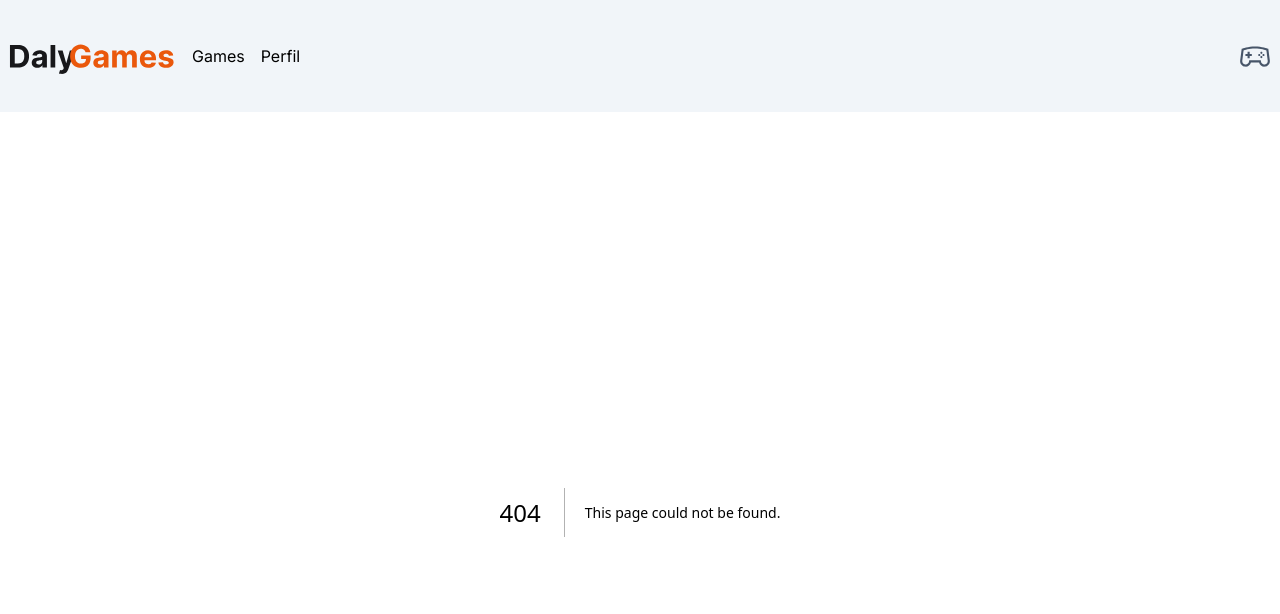
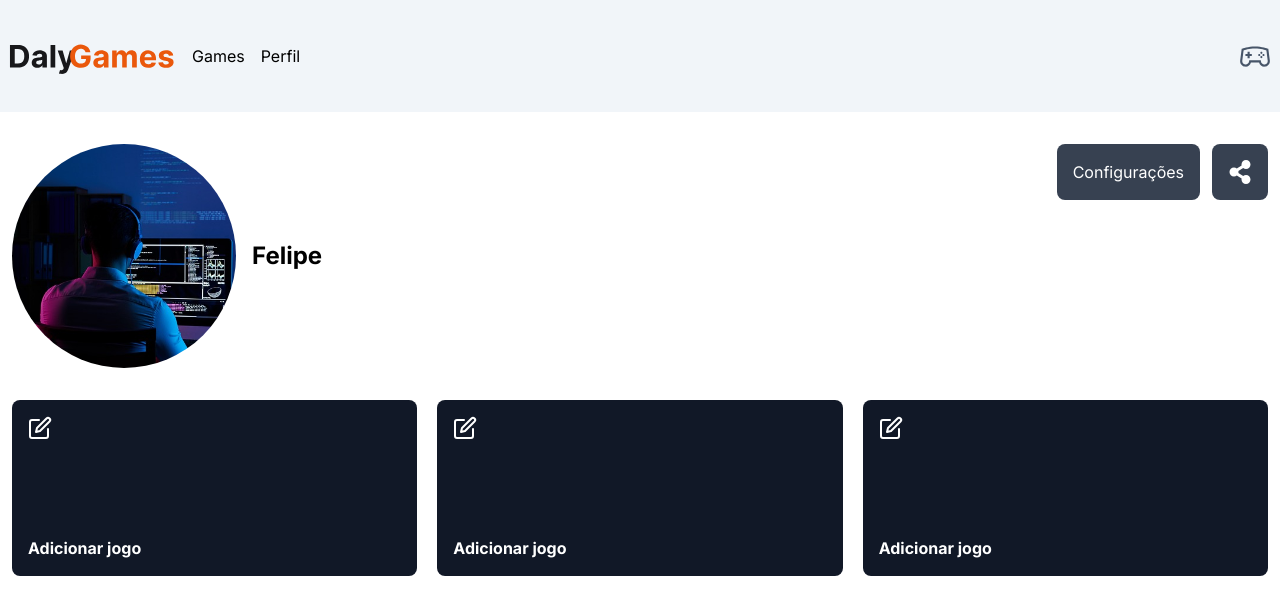
Before and after one commit to felipemariano29/daly-games, a Next.js app: page /profile in a window 1280 px wide. Before the commit this address had no page. Shown: the top 614 px of the page. Built offline with nearby package versions, Linux system fonts and the light colour scheme.

Commit message:
Created profile page

```diff
--- /dev/null
+++ b/src/app/profile/components/favorite-card/index.tsx
@@ -0,0 +1,68 @@
+"use client";
+
+import { useState } from "react";
+import { FiEdit, FiX, FiCheck } from "react-icons/fi";
+
+export function FavoriteCard() {
+  const [input, setInput] = useState("");
+  const [showInput, setShowInput] = useState(false);
+  const [gameName, setGameName] = useState("");
+
+  function handleClick() {
+    setShowInput(!showInput);
+
+    if (input !== "") {
+      setGameName(input);
+    } else {
+      setGameName("");
+    }
+
+    setInput("");
+  }
+
+  return (
+    <div className="w-full bg-gray-900 p-4 h-44 text-white rounded-lg flex justify-between flex-col">
+      {showInput ? (
+        <div className="flex items-center justify-center gap-3">
+          <input
+            value={input}
+            onChange={(e) => setInput(e.target.value)}
+            type="text"
+            placeholder="Nome do jogo"
+            className="w-full rounded-md h-8 text-black p-1"
+          />
+
+          <button
+            onClick={handleClick}
+            className="self-start hover:scale-110 duration-300"
+          >
+            <FiCheck size={24} color="#fff" />
+          </button>
+
+          <button
+            onClick={handleClick}
+            className="self-start hover:scale-110 duration-300"
+          >
+            <FiX size={24} color="#fff" />
+          </button>
+        </div>
+      ) : (
+        <button
+          onClick={handleClick}
+          className="self-start hover:scale-110 duration-300"
+        >
+          <FiEdit size={24} color="#fff" />
+        </button>
+      )}
+
+      {gameName ? (
+        <div>
+          <span className="text-white">Jogo Favorito:</span>
+          <p className="font-bold text-white">{gameName}</p>
+        </div>
+      ) : (
+        <p className="font-bold text-white">Adicionar jogo</p>
+      )}
+    </div>
+  );
+}
--- /dev/null
+++ b/src/app/profile/page.tsx
@@ -0,0 +1,49 @@
+import { Container } from "@/components/container";
+import Image from "next/image";
+import userImg from "../../../public/user.png";
+import { FaShareAlt } from "react-icons/fa";
+import { FavoriteCard } from "./components/favorite-card";
+
+export default function Profile() {
+  return (
+    <main className="w-full text-black">
+      <Container>
+        <section className="my-8 flex flex-col sm:flex-row items-center justify-between relative gap-3">
+          <div className="w-full flex items-center gap-4 text-lg flex-col sm:flex-row justify-center sm:justify-normal">
+            <Image
+              src={userImg}
+              alt="Imagem de perfil"
+              className="rounded-full size-56 object-cover"
+            />
+
+            <h1 className="font-bold text-2xl">Felipe</h1>
+          </div>
+
+          <div className="sm:absolute top-0 right-0 gap-3 flex items-center justify-center">
+            <button className="bg-gray-700 p-4 rounded-lg text-white">
+              Configurações
+            </button>
+
+            <button className="bg-gray-700 p-4 rounded-lg">
+              <FaShareAlt size={24} color="#fff" />
+            </button>
+          </div>
+        </section>
+
+        <section className="w-full flex flex-wrap gap-5 flex-col md:flex-row">
+          <div className="flex-grow flex-wrap">
+            <FavoriteCard />
+          </div>
+
+          <div className="flex-grow flex-wrap">
+            <FavoriteCard />
+          </div>
+
+          <div className="flex-grow flex-wrap">
+            <FavoriteCard />
+          </div>
+        </section>
+      </Container>
+    </main>
+  );
+}
```
